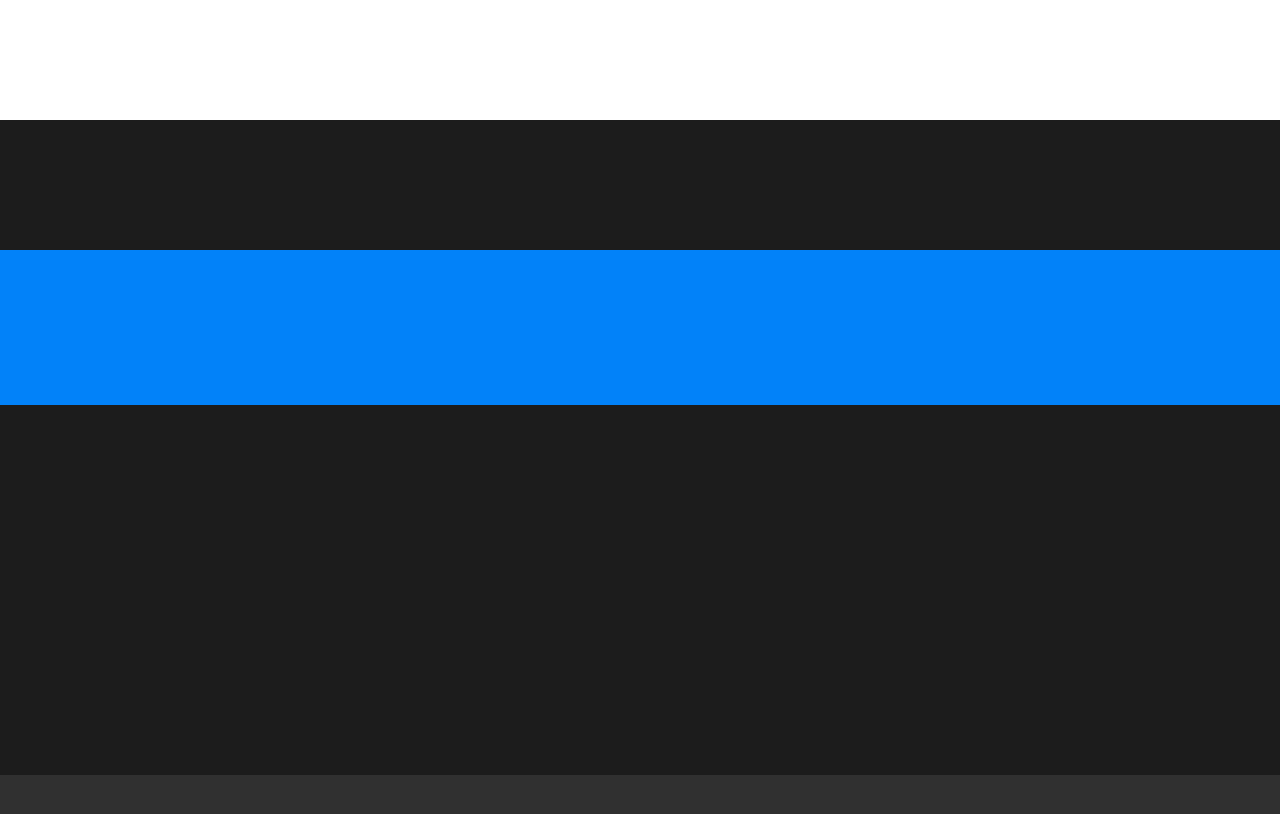
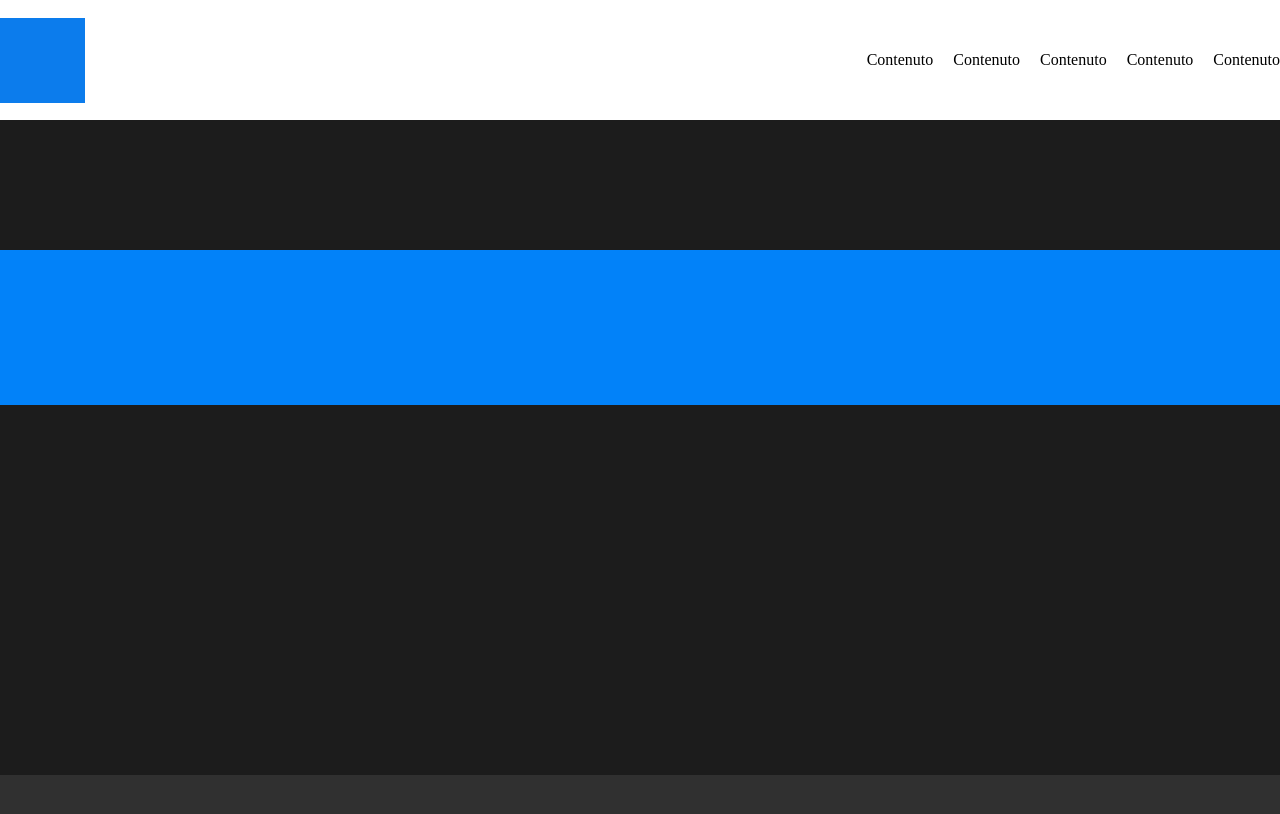
Before and after one commit to giorgiagalbullicavazzini/vite-comics, a Vue app: page / in a window 1280 px wide. Shown: the top 814 px of the page. Built offline with nearby package versions, Linux system fonts and the light colour scheme.

Commit message:
header layout

```diff
--- a/src/components/header/DCHeader.vue
+++ b/src/components/header/DCHeader.vue
@@ -1,15 +1,26 @@
 <script>
+// Import all components
+import Logo from './Logo.vue';
+import Navbar from './Navbar.vue';
+
 export default {
     data() {
         return {
         }
+    },
+    components: {
+        Logo,
+        Navbar
     }
 }
 </script>
 
 <template>
     <div id="header">
-        <div class="container"></div>
+        <div class="container">
+            <Logo></Logo>
+            <Navbar></Navbar>
+        </div>
     </div>
 </template>
 
@@ -19,6 +30,9 @@ export default {
 }
 
 .container {
+    align-items: center;
+    display: flex;
     height: 120px;
+    justify-content: space-between;
 }
 </style>
--- /dev/null
+++ b/src/components/header/Logo.vue
@@ -0,0 +1,22 @@
+<script>
+export default {
+    data() {
+        return {
+        }
+    }
+}
+</script>
+
+<template>
+    <div id="logo">
+
+    </div>
+</template>
+
+<style scoped>
+#logo {
+    aspect-ratio: 1;
+    background-color: #0c7cec;
+    width: 85px;
+}
+</style>
--- /dev/null
+++ b/src/components/header/Navbar.vue
@@ -0,0 +1,32 @@
+<script>
+import NavbarItems from './NavbarItems.vue';
+
+export default {
+    data() {
+        return {
+        }
+    },
+    components: {
+        NavbarItems
+    }
+}
+</script>
+
+<template>
+    <div id="navbar">
+        <ul>
+            <NavbarItems></NavbarItems>
+            <NavbarItems></NavbarItems>
+            <NavbarItems></NavbarItems>
+            <NavbarItems></NavbarItems>
+            <NavbarItems></NavbarItems>
+        </ul>
+    </div>
+</template>
+
+<style scoped>
+ul {
+    display: flex;
+    list-style: none;
+}
+</style>
--- /dev/null
+++ b/src/components/header/NavbarItems.vue
@@ -0,0 +1,22 @@
+<script>
+export default {
+    data() {
+        return {
+        }
+    }
+}
+</script>
+
+<template>
+    <li>Contenuto</li>
+</template>
+
+<style scoped>
+li {
+    margin-right: 20px;
+}
+
+li:last-child {
+    margin: 0;
+}
+</style>
```
